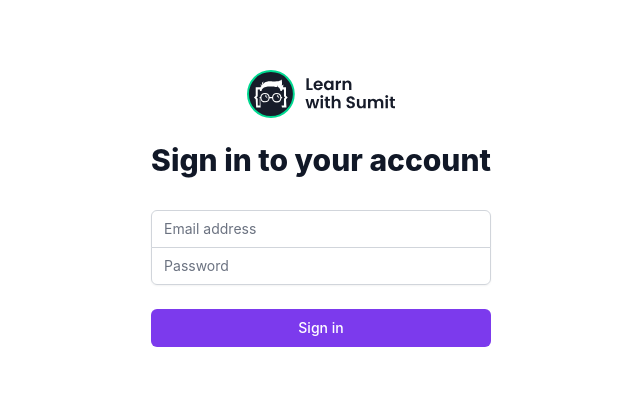
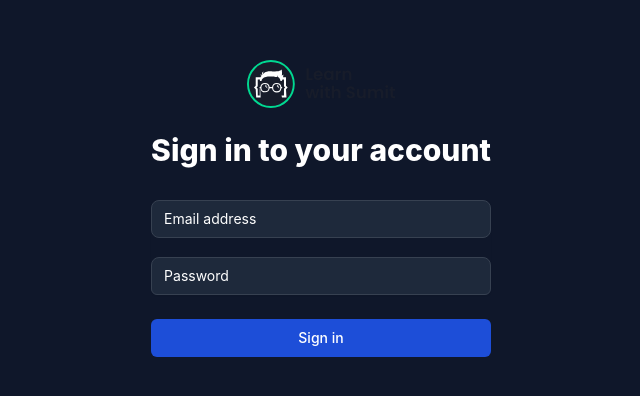
Before and after one commit to arfat132/project-management-application, a React (Create React App) app: page / in a window 1280 px wide. Shown: the part 192-588 px from the top of the page, without its empty margins (319-959 px from the left). Built offline with nearby package versions, Linux system fonts and the light colour scheme.

Commit message:
login page ui edited

```diff
--- a/server/db.json
+++ b/server/db.json
@@ -73,6 +73,21 @@
       ],
       "createdAt": "2022-09-26T19:15:01.120Z",
       "id": 2
+    },
+    {
+      "name": "dev",
+      "title": "We are development team",
+      "color": "\t#F2D2BD",
+      "author": {
+        "email": "arfat@mail.com",
+        "name": "Arfat",
+        "id": 1
+      },
+      "members": [
+        "arfat@mail.com"
+      ],
+      "createdAt": "2022-09-26T19:23:19.376Z",
+      "id": 3
     }
   ],
   "projects": [
--- a/src/components/Navbar.js
+++ b/src/components/Navbar.js
@@ -7,7 +7,7 @@ const Navbar = () => {
         <div>
             <div className='flex justify-between items-center flex-shrink-0 w-full h-16 px-10 bg-opacity-75'>
                 <div className='flex gap-6 items-center'>
-                    <img src="./images/logo.png" class="h-10 w-10" alt='' />
+                    <img src="https://raw.githubusercontent.com/Learn-with-Sumit/think-in-a-redux-way/13.1/html_template/images/logo.png" class="h-10 w-10" alt='' />
                     <Link className='mx-2 text-sm font-semibold text-white hover:text-indigo-700' to='/teams'>
                         Teams
                     </Link>
--- a/src/pages/Login.js
+++ b/src/pages/Login.js
@@ -35,7 +35,7 @@ export default function Login() {
     };
 
     return (
-        <div className="grid place-items-center h-screen bg-[#F9FAFB">
+        <div className="grid place-items-center h-screen bg-slate-900 text-white">
             <div className="min-h-full flex items-center justify-center py-12 px-4 sm:px-6 lg:px-8">
                 <div className="max-w-md w-full space-y-8">
                     <div>
@@ -46,7 +46,7 @@ export default function Login() {
                                 alt="Learn with sumit"
                             />
                         </Link>
-                        <h2 className="mt-6 text-center text-3xl font-extrabold text-gray-900">
+                        <h2 className="mt-6 text-center text-3xl font-extrabold">
                             Sign in to your account
                         </h2>
                     </div>
@@ -65,7 +65,7 @@ export default function Login() {
                                     type="email"
                                     autoComplete="email"
                                     required
-                                    className="appearance-none rounded-none relative block w-full px-3 py-2 border border-gray-300 placeholder-gray-500 text-gray-900 rounded-t-md focus:outline-none focus:ring-violet-500 focus:border-violet-500 focus:z-10 sm:text-sm"
+                                    className="a bg-slate-800 appearance-none rounded-lg relative block w-full px-3 py-2 border border-gray-700 placeholder-white text-white focus:outline-none focus:ring-violet-500 focus:border-violet-500 focus:z-10 sm:text-sm"
                                     placeholder="Email address"
                                     value={email}
                                     onChange={(e) => setEmail(e.target.value)}
@@ -81,7 +81,7 @@ export default function Login() {
                                     type="password"
                                     autoComplete="current-password"
                                     required
-                                    className="appearance-none rounded-none relative block w-full px-3 py-2 border border-gray-300 placeholder-gray-500 text-gray-900 rounded-b-md focus:outline-none focus:ring-violet-500 focus:border-violet-500 focus:z-10 sm:text-sm"
+                                    className="mt-5 bg-slate-800 appearance-none rounded-lg relative block w-full px-3 py-2 border border-gray-700 placeholder-white text-white rounded-b-md focus:outline-none focus:ring-violet-500 focus:border-violet-500 focus:z-10 sm:text-sm"
                                     placeholder="Password"
                                     value={password}
                                     onChange={(e) =>
@@ -94,7 +94,7 @@ export default function Login() {
                         <div>
                             <button
                                 type="submit"
-                                className="group relative w-full flex justify-center py-2 px-4 border border-transparent text-sm font-medium rounded-md text-white bg-violet-600 hover:bg-violet-700 focus:outline-none focus:ring-2 focus:ring-offset-2 focus:ring-violet-500"
+                                className="group relative w-full flex justify-center py-2 px-4 border border-transparent text-sm font-medium rounded-md text-white bg-blue-700 hover:bg-violet-700 focus:outline-none focus:ring-2 focus:ring-offset-2 focus:ring-violet-500"
                                 disabled={isLoading}
                             >
                                 Sign in
--- a/src/pages/Projects.js
+++ b/src/pages/Projects.js
@@ -32,7 +32,7 @@ const Projects = () => {
         >
             <div className='flex justify-between items-center flex-shrink-0 w-full h-16 px-10 bg-opacity-75'>
                 <div className='flex gap-6 items-center'>
-                    <img src="./images/logo.png" class="h-10 w-10" alt='' />
+                    <img src="https://raw.githubusercontent.com/Learn-with-Sumit/think-in-a-redux-way/13.1/html_template/images/logo.png" class="h-10 w-10" alt='' />
                     <Link className='mx-2 text-sm font-semibold text-white hover:text-indigo-700' to='/teams'>
                         Teams
                     </Link>
```
